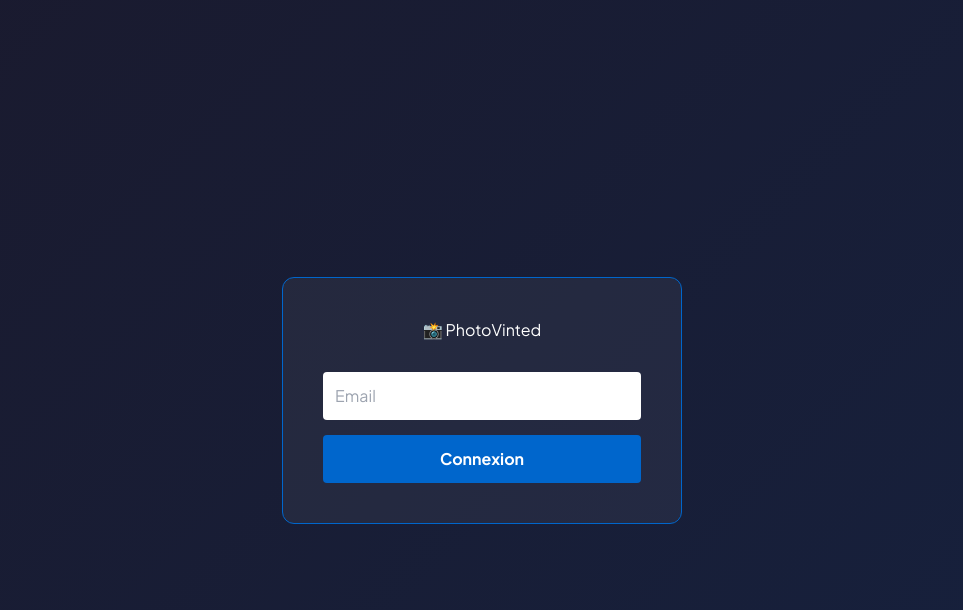
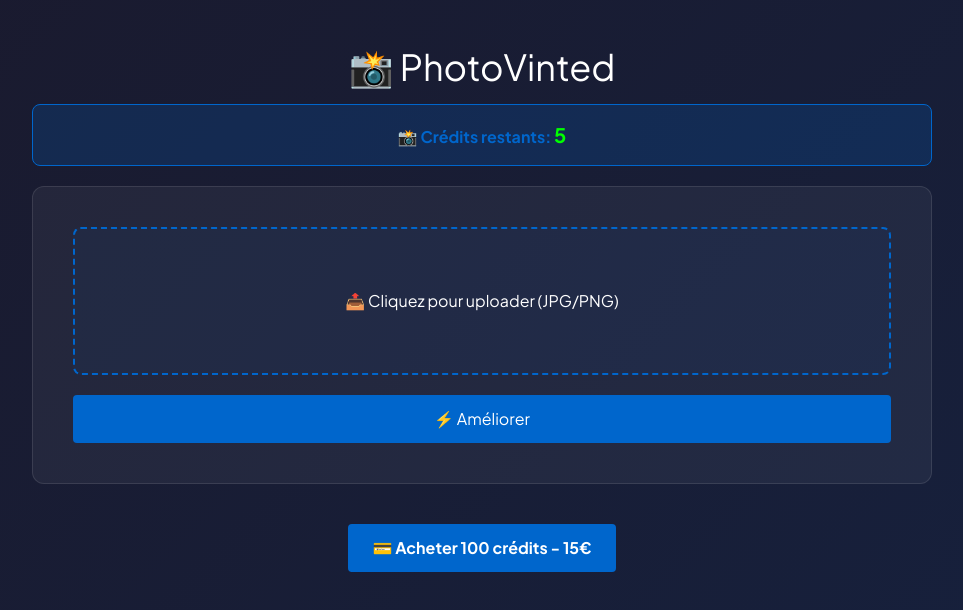
Before and after one commit to lll65/saas-claude, a React (Vite) app: page / in a window 1280 px wide. Shown: the top 610 px of the page, without its empty margins (158-1121 px from the left). Built offline with nearby package versions, Linux system fonts and the light colour scheme.

Commit message:
Complete rewrite - simple and working

```diff
--- a/src/app.jsx
+++ b/src/app.jsx
@@ -1,61 +1,59 @@
-import React, { useState, useRef, useEffect } from 'react';
+import React, { useState, useRef, useEffect, useCallback } from 'react';
 
+// Assure-toi que cette URL est correcte et sans slash à la fin
 const API_URL = "https://web-production-f1129.up.railway.app";
 const API_KEY = "test_key_12345";
 
 export default function PhotoVinted() {
-  const [email, setEmail] = useState("");
-  const [isLoggedIn, setIsLoggedIn] = useState(false);
   const [file, setFile] = useState(null);
   const [preview, setPreview] = useState(null);
   const [loading, setLoading] = useState(false);
   const [result, setResult] = useState(null);
   const [error, setError] = useState(null);
-  const [credits, setCredits] = useState(5);
+  const [credits, setCredits] = useState(() => {
+    const saved = localStorage.getItem('photovinted_credits');
+    return saved ? parseInt(saved) : 5;
+  });
   const fileInputRef = useRef(null);
 
+  // Utilisation de useCallback pour éviter les boucles infinies dans useEffect
+  const saveCredits = useCallback((newCredits) => {
+    setCredits(newCredits);
+    localStorage.setItem('photovinted_credits', newCredits.toString());
+  }, []);
+
   useEffect(() => {
-    const savedEmail = localStorage.getItem("photovinted_email");
-    if (savedEmail) {
-      setEmail(savedEmail);
-      setIsLoggedIn(true);
-      setCredits(parseInt(localStorage.getItem("photovinted_credits") || "5"));
-    }
-
     const params = new URLSearchParams(window.location.search);
-    if (params.get("payment") === "success" && savedEmail) {
-      const newCredits = parseInt(localStorage.getItem("photovinted_credits") || "5") + 100;
-      localStorage.setItem("photovinted_credits", newCredits);
-      setCredits(newCredits);
-      alert(`✅ +100 crédits! Total: ${newCredits}`);
+    if (params.get('payment') === 'success') {
+      const saved = localStorage.getItem('photovinted_credits');
+      const currentCredits = saved ? parseInt(saved) : 5;
+      const newCredits = currentCredits + 100;
+      saveCredits(newCredits);
+      alert(`✅ Paiement réussi! +100 crédits ajoutés! Total: ${newCredits}`);
+      // Nettoie l'URL sans recharger la page
       window.history.replaceState({}, document.title, window.location.pathname);
     }
-  }, []);
-
-  const handleLogin = () => {
-    if (!email.includes("@")) {
-      alert("Email valide");
-      return;
-    }
-    localStorage.setItem("photovinted_email", email);
-    setIsLoggedIn(true);
-  };
+  }, [saveCredits]);
 
   const handleFileChange = (e) => {
-    if (e.target.files?.[0]) {
-      setFile(e.target.files[0]);
-      const reader = new FileReader();
-      reader.onload = (e) => setPreview(e.target?.result);
-      reader.readAsDataURL(e.target.files[0]);
-    }
+    const selectedFile = e.target.files?.[0];
+    if (!selectedFile) return;
+    setFile(selectedFile);
+    setError(null);
+    const reader = new FileReader();
+    reader.onload = (e) => setPreview(e.target?.result);
+    reader.readAsDataURL(selectedFile);
   };
 
   const handleUpload = async () => {
     if (credits <= 0) {
-      setError("Crédits épuisés");
+      setError("❌ Crédits épuisés! Achète plus d'images pour continuer.");
       return;
     }
-    if (!file) return;
+    if (!file) {
+      setError("Sélectionnez une image");
+      return;
+    }
 
     setLoading(true);
     setError(null);
@@ -66,100 +64,115 @@
 
       const response = await fetch(`${API_URL}/enhance`, {
         method: "POST",
-        headers: { "x-api-key": API_KEY },
+        headers: {
+          // Utilisation du format standard X-API-Key pour éviter les blocages CORS
+          "X-API-Key": API_KEY
+        },
         body: formData,
       });
 
-      if (!response.ok) throw new Error("Erreur serveur");
+      if (!response.ok) {
+        const errorData = await response.json();
+        throw new Error(errorData.detail || "Erreur serveur");
+      }
 
       const data = await response.json();
-      setResult({ filename: data.filename, url: `${API_URL}${data.url}` });
+
+      // On s'assure que l'URL commence bien par http/https
+      const finalImageUrl = data.url.startsWith('http') ? data.url : `${API_URL}${data.url}`;
+
+      setResult({
+        filename: data.filename,
+        url: finalImageUrl
+      });
+
       setFile(null);
-
-      const newCredits = credits - 1;
-      setCredits(newCredits);
-      localStorage.setItem("photovinted_credits", newCredits);
+      saveCredits(credits - 1);
     } catch (err) {
-      setError("Erreur: " + err.message);
+      console.error("Upload error:", err);
+      setError(err.message || "Erreur lors de la connexion au serveur");
     } finally {
       setLoading(false);
     }
   };
 
-  if (!isLoggedIn) {
-    return (
-      <div style={{ minHeight: '100vh', background: 'linear-gradient(135deg, #1a1a2e 0%, #16213e 100%)', display: 'flex', alignItems: 'center', justifyContent: 'center', padding: '20px' }}>
-        <div style={{ maxWidth: '400px', background: 'rgba(255,255,255,0.05)', border: '1px solid #0066cc', borderRadius: '12px', padding: '40px', textAlign: 'center' }}>
-          <h1 style={{ color: '#fff', marginBottom: '30px' }}>📸 PhotoVinted</h1>
-          <input
-            type="email"
-            placeholder="Email"
-            value={email}
-            onChange={(e) => setEmail(e.target.value)}
-            style={{ width: '100%', padding: '12px', marginBottom: '15px', borderRadius: '4px', border: 'none' }}
-          />
-          <button
-            onClick={handleLogin}
-            style={{ width: '100%', background: '#0066cc', color: '#fff', padding: '12px', borderRadius: '4px', cursor: 'pointer', fontWeight: 'bold' }}
-          >
-            Connexion
-          </button>
-        </div>
-      </div>
-    );
-  }
+  // ... (Reste du code handleDownload et handleReset identique)
+  const handleDownload = () => {
+    if (!result) return;
+    const a = document.createElement("a");
+    a.href = result.url;
+    a.download = result.filename;
+    document.body.appendChild(a); // Nécessaire pour certains navigateurs
+    a.click();
+    document.body.removeChild(a);
+  };
+
+  const handleReset = () => {
+    setFile(null);
+    setPreview(null);
+    setResult(null);
+    setError(null);
+    if (fileInputRef.current) fileInputRef.current.value = "";
+  };
 
   return (
-    <div style={{ minHeight: '100vh', background: 'linear-gradient(135deg, #1a1a2e 0%, #16213e 100%)', padding: '40px 20px' }}>
+    <div style={{ minHeight: '100vh', background: 'linear-gradient(135deg, #1a1a2e 0%, #16213e 100%)', padding: '40px 20px', fontFamily: 'Arial, sans-serif' }}>
       <div style={{ maxWidth: '900px', margin: '0 auto' }}>
-        <h1 style={{ color: '#fff', textAlign: 'center', marginBottom: '20px' }}>📸 PhotoVinted</h1>
-        <p style={{ color: '#0066cc', textAlign: 'center', fontWeight: 'bold', marginBottom: '20px' }}>Crédits: {credits}</p>
+        <h1 style={{ textAlign: 'center', color: '#fff', fontSize: '36px', marginBottom: '10px' }}>📸 PhotoVinted</h1>
 
+        {/* Affichage des crédits */}
+        <div style={{ background: 'rgba(0,102,204,0.2)', border: '1px solid #0066cc', borderRadius: '8px', padding: '15px', marginBottom: '20px', textAlign: 'center' }}>
+          <p style={{ color: '#0066cc', margin: '0', fontWeight: 'bold' }}>
+            📸 Crédits restants: <span style={{ fontSize: '20px', color: '#00ff00' }}>{credits}</span>
+          </p>
+        </div>
+
+        {/* Zone d'upload / Résultats */}
         <div style={{ background: 'rgba(255,255,255,0.05)', border: '1px solid rgba(255,255,255,0.1)', borderRadius: '12px', padding: '40px' }}>
           {!result ? (
             <div>
-              <input ref={fileInputRef} type="file" accept="image/*" onChange={handleFileChange} style={{ display: 'none' }} />
-              <div onClick={() => fileInputRef.current?.click()} style={{ border: '2px dashed #0066cc', borderRadius: '8px', padding: '60px 20px', textAlign: 'center', cursor: 'pointer' }}>
+              <input ref={fileInputRef} type="file" accept="image/*" onChange={handleFileChange} style={{ display: 'none' }} disabled={loading} />
+              <div onClick={() => !loading && fileInputRef.current?.click()} style={{ border: '2px dashed #0066cc', borderRadius: '8px', padding: '60px 20px', textAlign: 'center', cursor: 'pointer', background: preview ? 'transparent' : 'rgba(0,102,204,0.05)' }}>
                 {preview ? (
-                  <img src={preview} alt="Preview" style={{ width: '120px', height: '120px', objectFit: 'cover', borderRadius: '8px' }} />
+                  <div>
+                    <img src={preview} alt="Preview" style={{ width: '120px', height: '120px', objectFit: 'cover', borderRadius: '8px' }} />
+                    <p style={{ color: '#fff' }}>{file?.name}</p>
+                  </div>
                 ) : (
-                  <p style={{ color: '#fff', fontSize: '18px' }}>📤 Cliquez</p>
+                  <p style={{ color: '#fff' }}>📤 Cliquez pour uploader (JPG/PNG)</p>
                 )}
               </div>
-              {error && <p style={{ color: '#ff4444', marginTop: '10px' }}>{error}</p>}
+              {error && <div style={{ color: '#ff4444', marginTop: '10px' }}>{error}</div>}
               <button onClick={handleUpload} disabled={!file || loading} style={{ width: '100%', background: '#0066cc', color: '#fff', padding: '12px', marginTop: '20px', borderRadius: '4px', cursor: 'pointer' }}>
-                {loading ? '⏳...' : '⚡ Améliorer'}
+                {loading ? '⏳ Traitement en cours...' : '⚡ Améliorer'}
               </button>
             </div>
           ) : (
             <div>
-              <div style={{ display: 'grid', gridTemplateColumns: '1fr 1fr', gap: '20px', marginBottom: '20px' }}>
+              <div style={{ display: 'grid', gridTemplateColumns: '1fr 1fr', gap: '20px' }}>
                 <img src={preview} alt="Avant" style={{ width: '100%', borderRadius: '8px' }} />
                 <img src={result.url} alt="Après" style={{ width: '100%', borderRadius: '8px' }} />
               </div>
-              <button onClick={() => { const a = document.createElement('a'); a.href = result.url; a.download = result.filename; a.click(); }} style={{ width: '100%', background: '#00cc00', color: '#fff', padding: '12px', borderRadius: '4px', cursor: 'pointer', marginBottom: '10px' }}>
-                📥 Télécharger
-              </button>
-              <button onClick={() => { setFile(null); setPreview(null); setResult(null); }} style={{ width: '100%', background: '#666', color: '#fff', padding: '12px', borderRadius: '4px', cursor: 'pointer' }}>
-                Nouvelle
-              </button>
+              <div style={{ display: 'flex', gap: '10px', marginTop: '20px' }}>
+                <button onClick={handleDownload} style={{ flex: 1, background: '#00cc00', color: '#fff', padding: '12px', borderRadius: '4px' }}>📥 Télécharger</button>
+                <button onClick={handleReset} style={{ flex: 1, background: '#666', color: '#fff', padding: '12px', borderRadius: '4px' }}>Nouvelle photo</button>
+              </div>
             </div>
           )}
         </div>
 
+        {/* Bouton Stripe */}
         <div style={{ marginTop: '40px', textAlign: 'center' }}>
           <button
             onClick={async () => {
               try {
-                const response = await fetch(`${API_URL}/create-checkout-session?email=${encodeURIComponent(email)}`, {
+                const response = await fetch(`${API_URL}/create-checkout-session`, {
                   method: "POST",
-                  headers: { "x-api-key": API_KEY }
+                  headers: { "X-API-Key": API_KEY }
                 });
                 const data = await response.json();
                 if (data.checkout_url) window.location.href = data.checkout_url;
-              } catch (err) {
-                alert("Erreur Stripe: " + err.message);
-              }
+              } catch (err) { alert("Erreur Stripe: " + err.message); }
             }}
             style={{ background: '#0066cc', color: '#fff', padding: '12px 24px', borderRadius: '4px', fontWeight: 'bold', cursor: 'pointer' }}
           >
```
Also changed, not shown: 1 other file (tests, documents, lock files or other folders).
